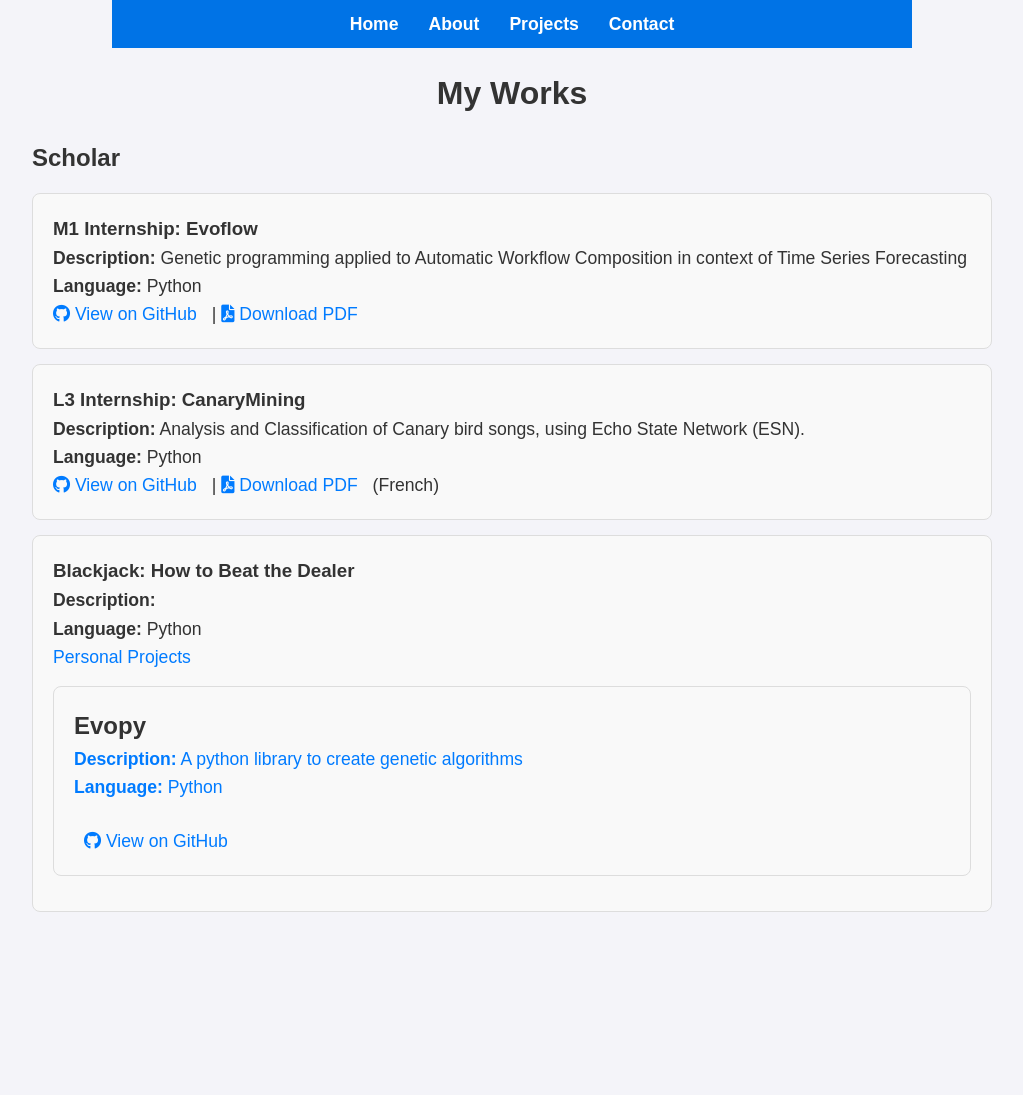
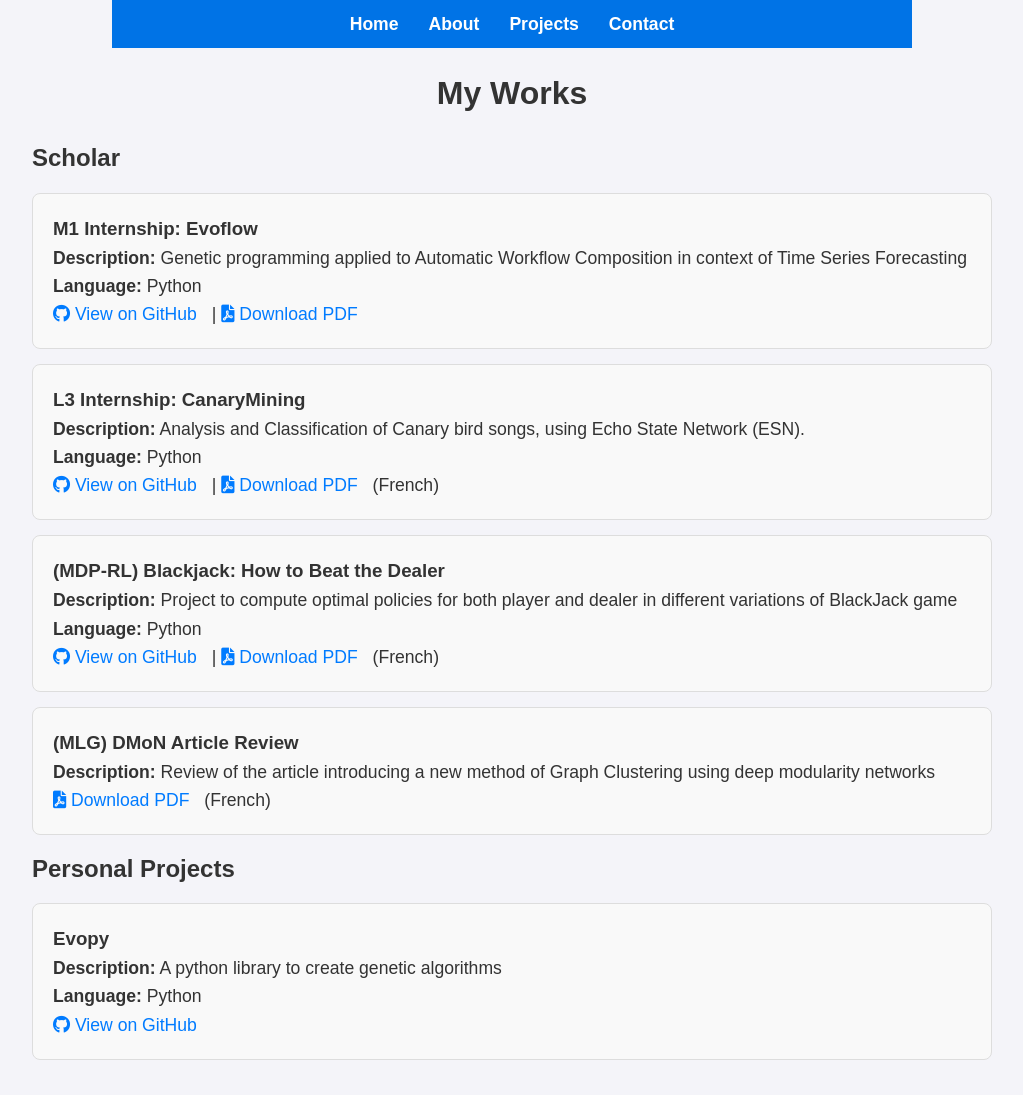
Before and after one commit to VinCheetah/vincheetah.github.io, a plain HTML site: page works.html in a window 1280 px wide. Shown: the whole page, without its empty margins (128-1151 px from the left). Before the commit the page ends 947 px from the top, so only its background shows below. Drawn offline with Linux system fonts and the light colour scheme.

Commit message:
work update

```diff
--- a/works.html
+++ b/works.html
@@ -27,7 +27,7 @@
             <h2>Scholar</h2>
 
             <div class="work">
-                <h3>M1 Internship: Evoflow</h2>
+                <h3>M1 Internship: Evoflow</h3>
                 <p><strong>Description:</strong> Genetic programming applied to Automatic Workflow Composition in context of Time Series Forecasting</p>
                 <p><strong>Language:</strong> Python</p>
                 <p>
@@ -37,7 +37,7 @@
             </div>
 
             <div class="work">
-                <h3>L3 Internship: CanaryMining</h2>
+                <h3>L3 Internship: CanaryMining</h3>
                 <p><strong>Description:</strong> Analysis and Classification of Canary bird songs, using Echo State Network (ESN).</p>
                 <p><strong>Language:</strong> Python</p>
                 <p>
@@ -47,17 +47,27 @@
             </div>
 
             <div class="work">
-                <h3>Blackjack: How to Beat the Dealer</h2>
-                <p><strong>Description:</strong> </p>
+                <h3>(MDP-RL) Blackjack: How to Beat the Dealer</h3>
+                <p><strong>Description:</strong> Project to compute optimal policies for both player and dealer in different variations of BlackJack game</p>
                 <p><strong>Language:</strong> Python</p>
                 <p>
-                    <a href="
+                    <a href="https://github.com/Careeza/MDP-RL-Project" target="_blank"><i class="fab fa-github"></i> View on GitHub</a> |
+                    <a href="documents/project_report_mrl_.pdf" target="_blank"><i class="fas fa-file-pdf"></i> Download PDF</a> (French)
+                </p>
+            </div>
 
+            <div class="work">
+                <h3>(MLG) DMoN Article Review </h3>
+                <p><strong>Description:</strong> Review of the article introducing a new method of Graph Clustering using deep modularity networks</p>
+                <p>
+                    <a href="documents/article_report_mlg.pdf" target="_blank"><i class="fas fa-file-pdf"></i> Download PDF</a> (French)
+                </p>
+            </div>
 
             <h2>Personal Projects</h2>
 
             <div class="work">
-                <h2>Evopy</h2>
+                <h3>Evopy</h3>
                 <p><strong>Description:</strong> A python library to create genetic algorithms</p>
                 <p><strong>Language:</strong> Python</p>
                 <p>
```
